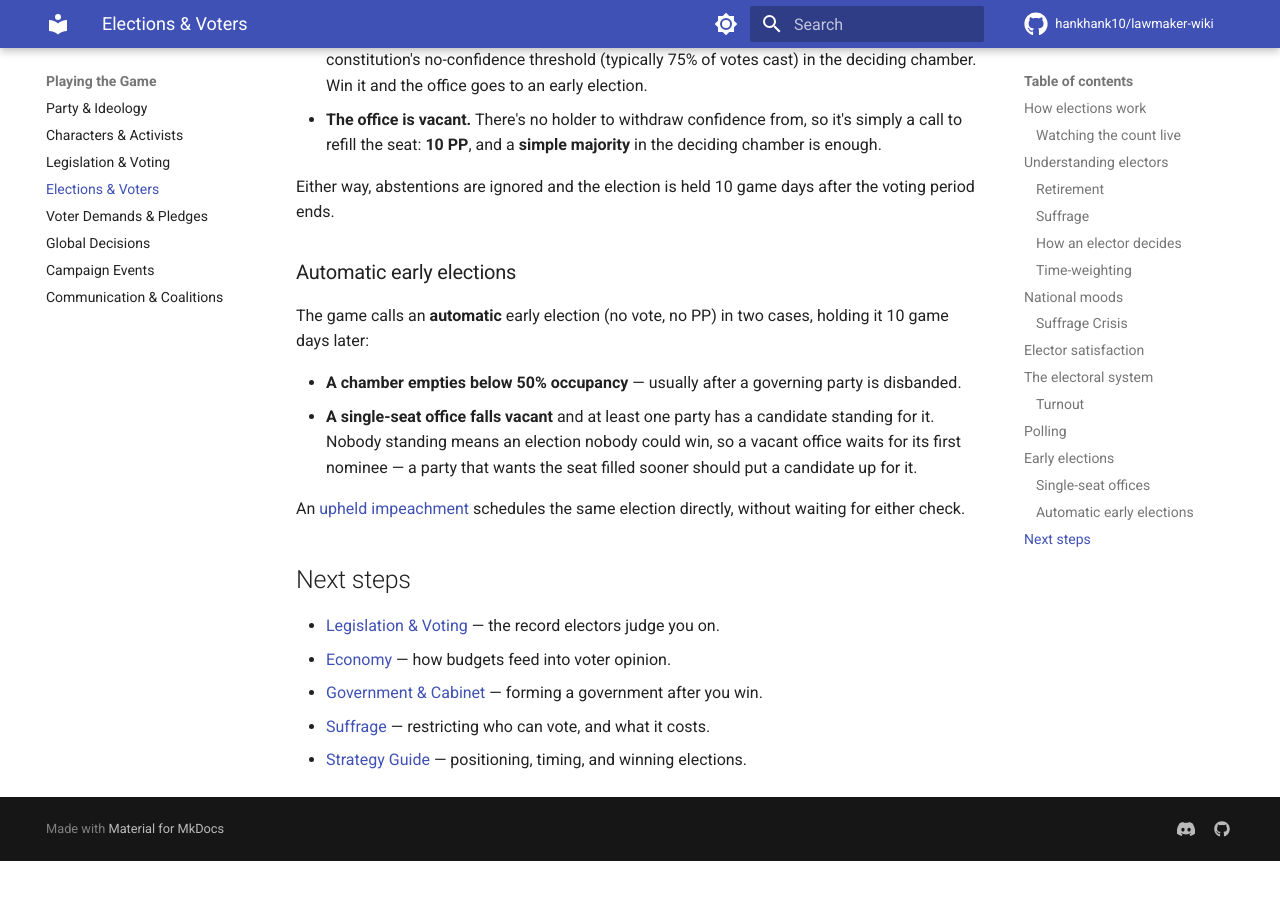
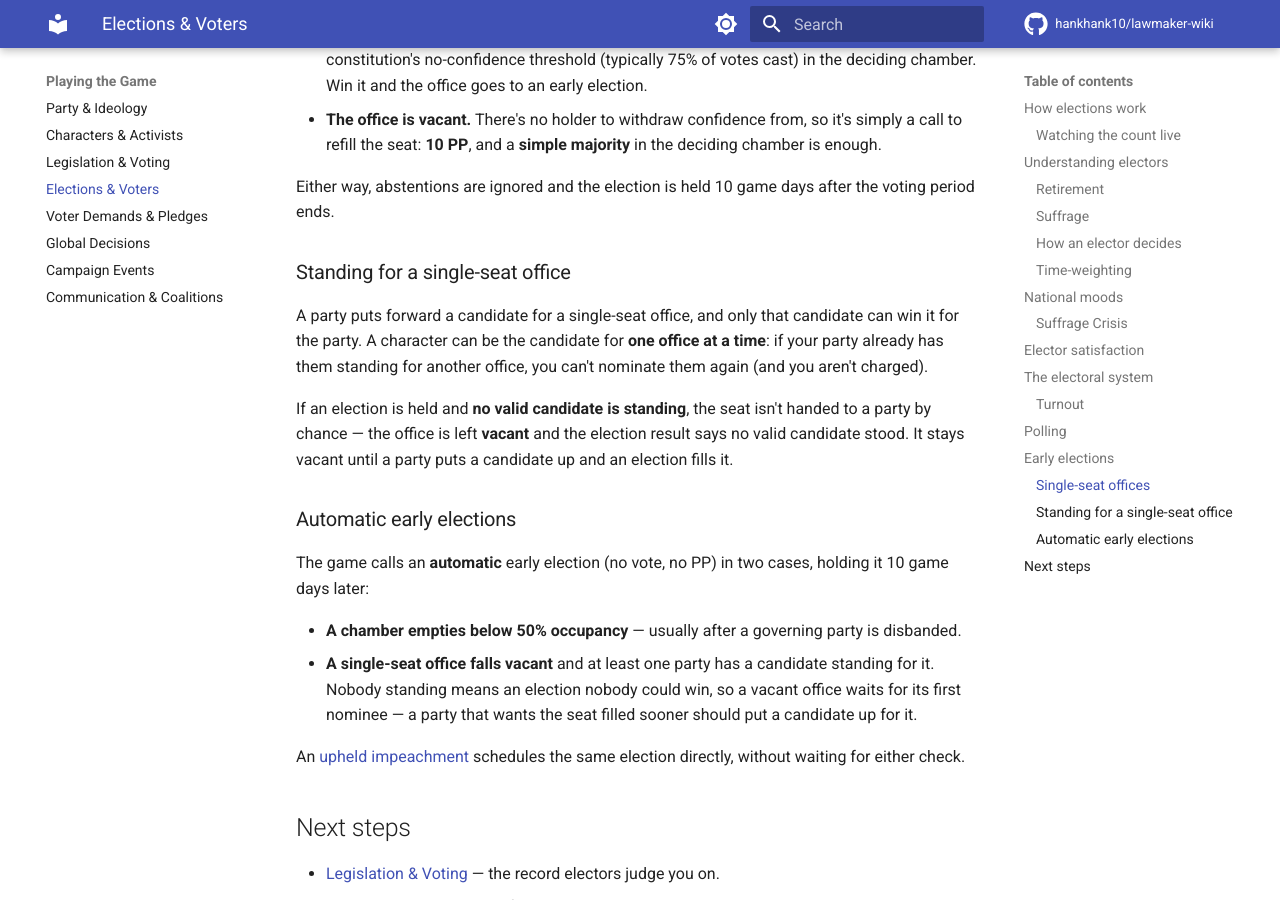
Before and after one commit to hankhank10/lawmaker-wiki, an MkDocs documentation site: the page built from docs/gameplay/elections.md, in a window 1280 px wide and 900 px high, scrolled down 6206 px. Built offline with MkDocs 1.6.1 and Material for MkDocs 9.7.7, drawn with Linux system fonts in a browser that asks for light colours; comment, search, counter and statistics services are not loaded; before the commit the page ends 7067 px from its top, so only the background shows below that.

Commit message:
📝 Sync from private repo
Auto-synced from hankhank10/lawmaker/game-manual

```diff
--- a/docs/gameplay/elections.md
+++ b/docs/gameplay/elections.md
@@ -136,6 +136,12 @@ A single-seat office — a presidency, say — can't be sent to the country by i
 
 Either way, abstentions are ignored and the election is held 10 game days after the voting period ends.
 
+### Standing for a single-seat office
+
+A party puts forward a candidate for a single-seat office, and only that candidate can win it for the party. A character can be the candidate for **one office at a time**: if your party already has them standing for another office, you can't nominate them again (and you aren't charged).
+
+If an election is held and **no valid candidate is standing**, the seat isn't handed to a party by chance — the office is left **vacant** and the election result says no valid candidate stood. It stays vacant until a party puts a candidate up and an election fills it.
+
 ### Automatic early elections
 
 The game calls an **automatic** early election (no vote, no PP) in two cases, holding it 10 game days later:
```
Also changed, not shown: docs/gameplay/cabinet.md (+2 -0 lines), docs/gameplay/executive-actions.md (+1 -1 lines).
